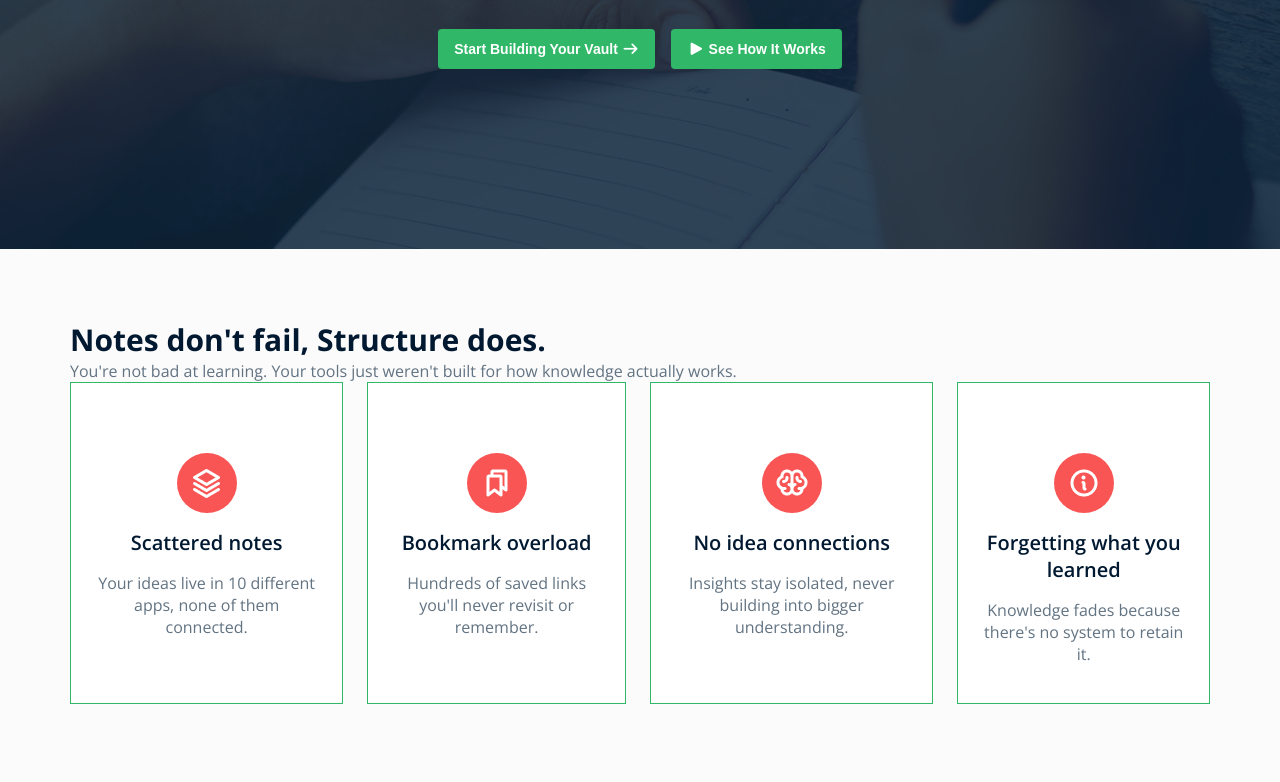
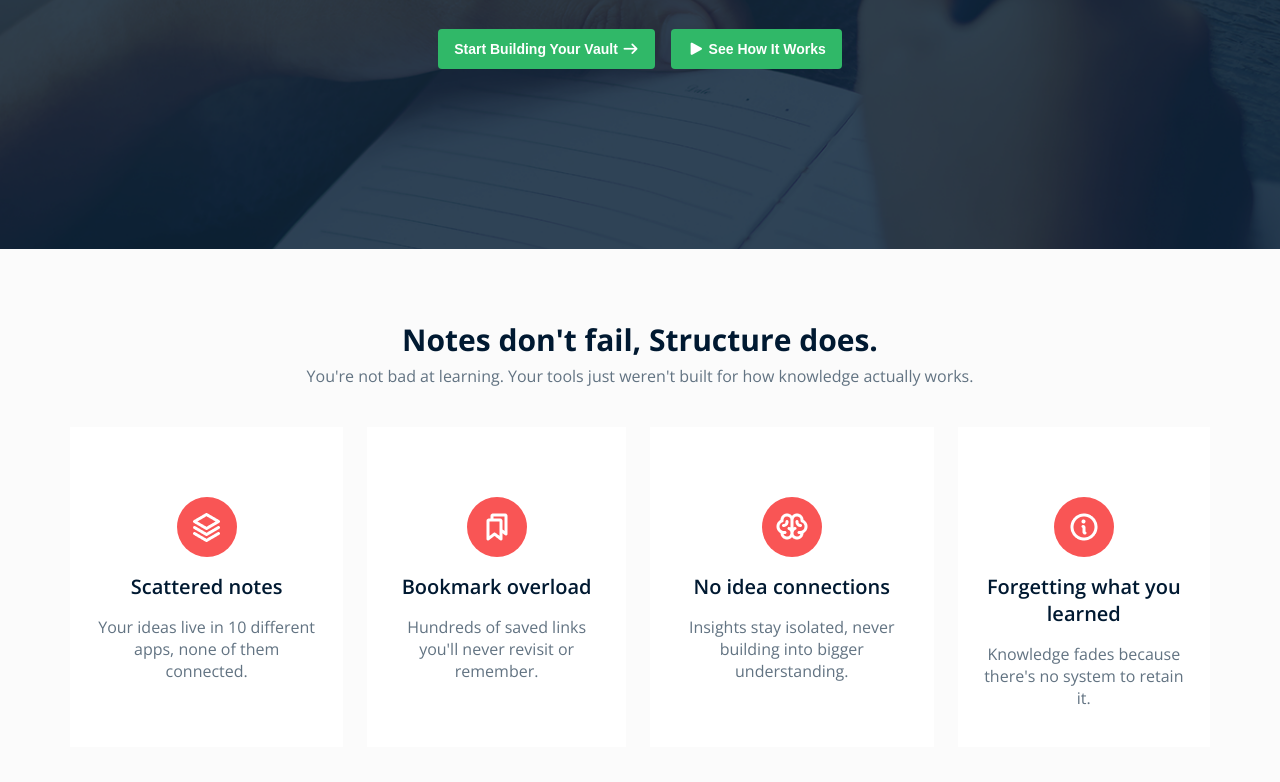
Before and after one commit to raimasaniyat/first-assignment, a plain HTML site: page index.html in a window 1280 px wide. Shown: the part 497-1279 px from the top of the page. Drawn offline with nearby package versions, Linux system fonts and the light colour scheme.

Commit message:
card section completed

```diff
--- a/assets/style.css
+++ b/assets/style.css
@@ -138,6 +138,12 @@ span{
     background-color: #FBFBFB ;
     padding: 70px 0 120px;
 }
+.section-header{
+    text-align: center;
+}
+.section-header p{
+    margin: 5px 0 40px;
+}
 .card-parent{
     display: flex;
     justify-content: center;
@@ -148,7 +154,9 @@ span{
     background-color: #fff;
     max-width: 300px;
     height: 320px;
-    border: 1px solid #30b868;
+}
+.card-item:hover{
+    box-shadow: 0px 5px 30px 2px #d6d9dc;
 }
 .card-wrap{
     padding: 70px 24px;
```
